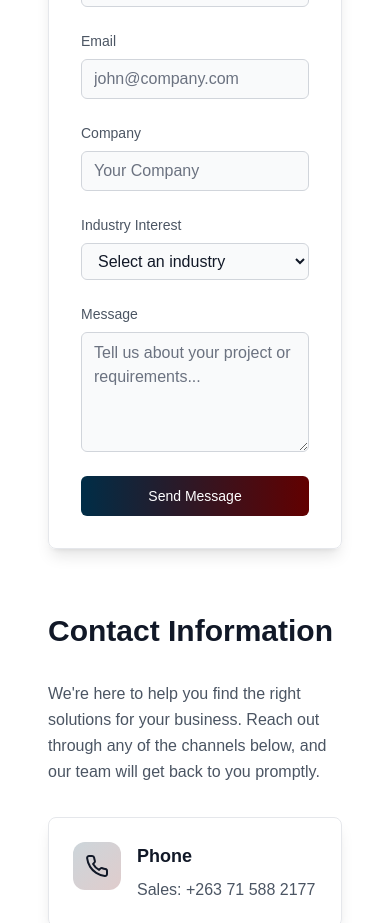
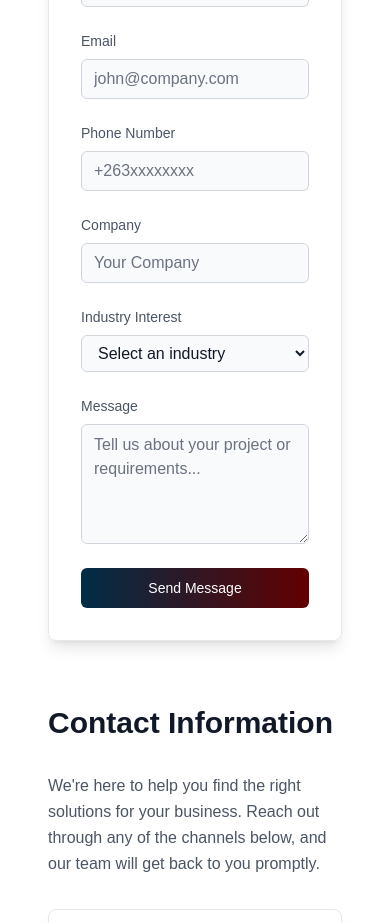
Before and after one commit to Aurora-Systems/basa-inc-website, a Next.js app: page /contact in a window 390 px wide. Shown: the part 820-1743 px from the top of the page. Built offline with nearby package versions, Linux system fonts and the light colour scheme.

Commit message:
feat: add phone number input field to contact form

```diff
--- a/app/contact/page.tsx
+++ b/app/contact/page.tsx
@@ -128,6 +128,17 @@ export default function ContactPage() {
 
                     />
                   </div>
+                  <div>
+                    <label className="block text-sm font-medium text-gray-600 mb-2">Phone Number</label>
+                    <Input
+                      type="tel"
+                      className="bg-gray-50 border-gray-300 text-gray-900 placeholder:text-gray-500"
+                      placeholder="+263xxxxxxxx"
+                                              name="phone"
+                                              required
+
+                    />
+                  </div>
 
                   <div>
                     <label className="block text-sm font-medium text-gray-600 mb-2">Company</label>
```
